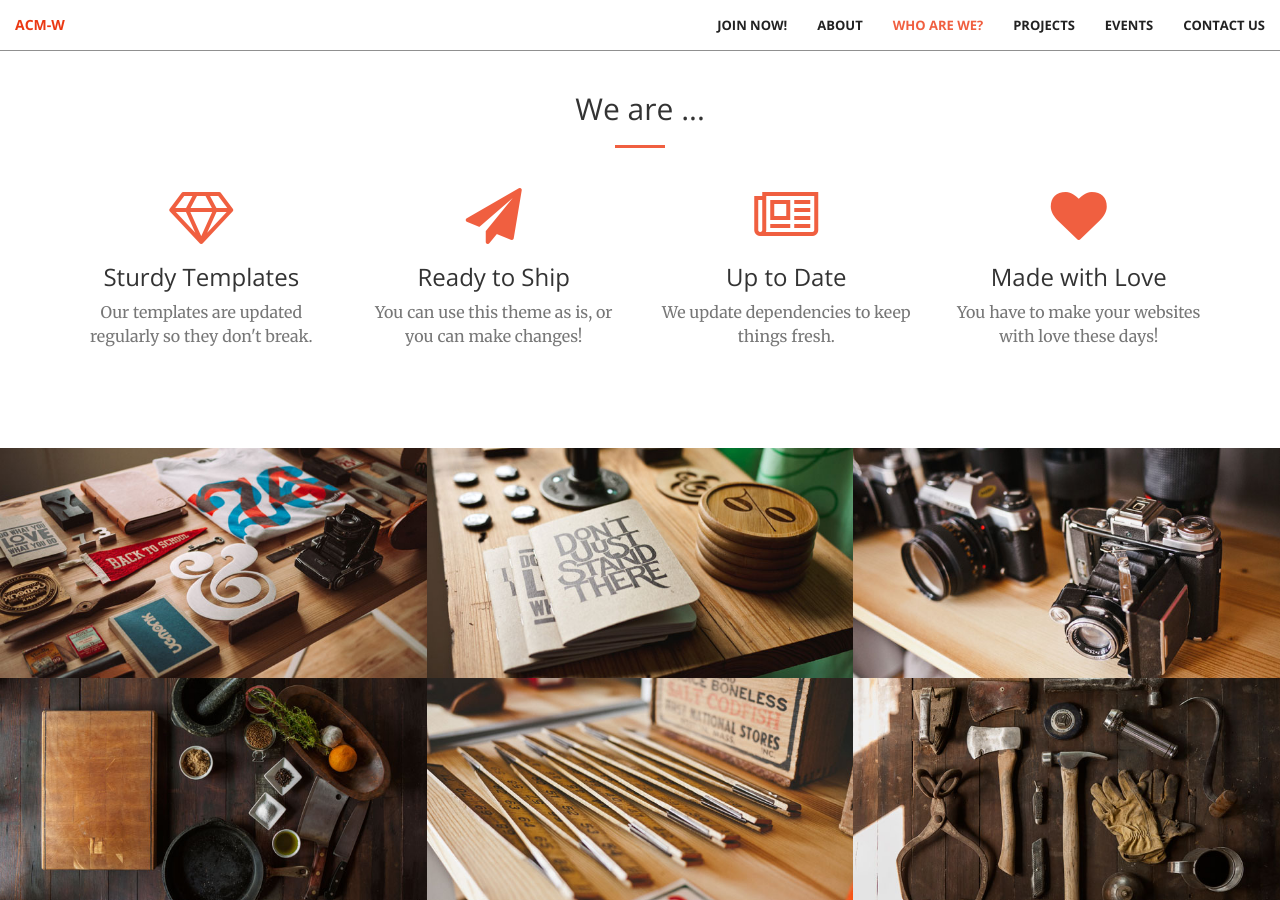
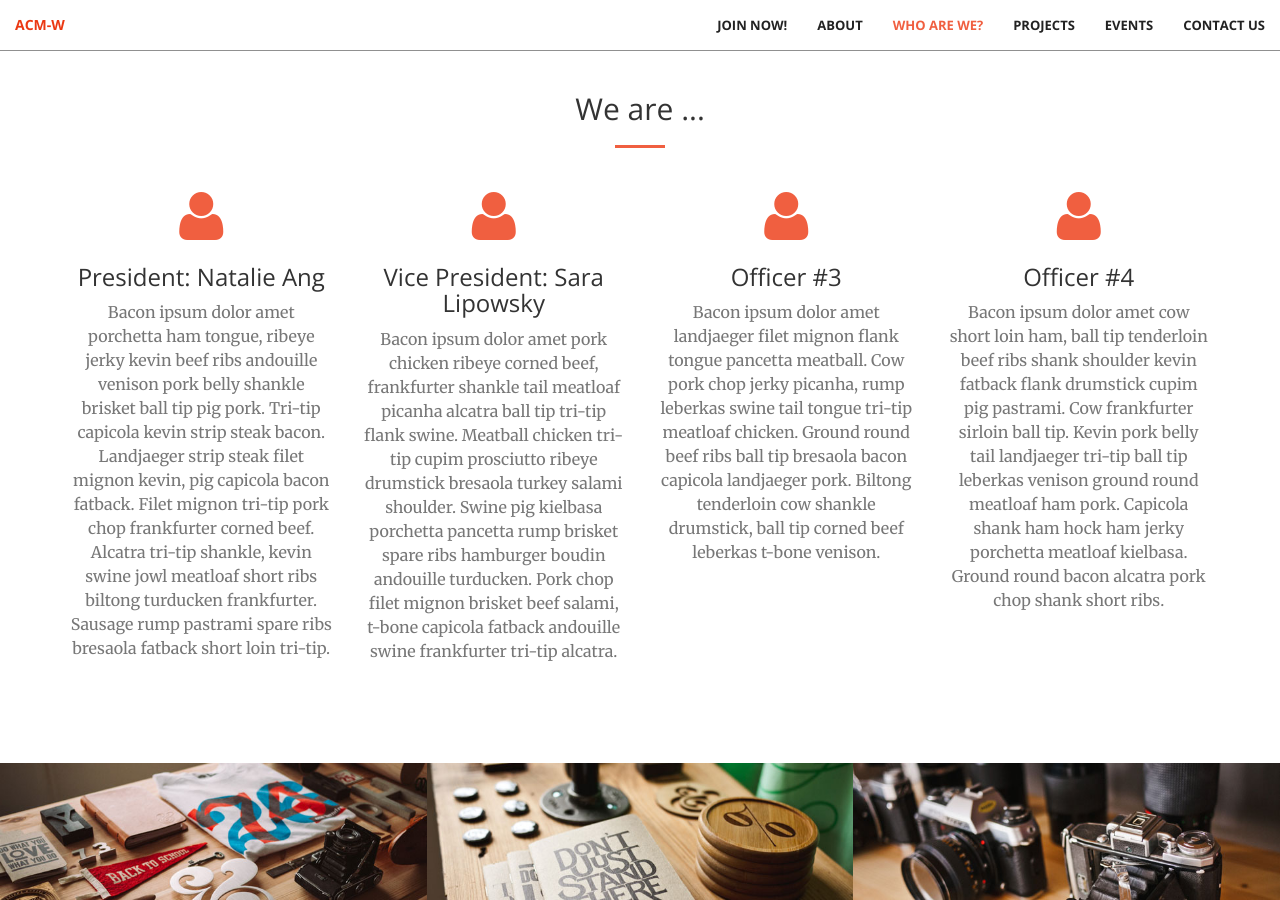
Before and after one commit to ACM-W/website, a Jekyll site: the page built from index.html, in a window 1280 px wide and 900 px high, scrolled down 1422 px. Built offline with Jekyll 4.4.1, drawn with Linux system fonts in a browser that asks for light colours.

Commit message:
Added Who Are We. Minor Changes.
Added the examples of some officers for the club (the placeholder for a
picture + a bio along with their name and position). Need to change the
name of the include from 'services' to something else, but that can be
done later.

```diff
--- a/_includes/contact.html
+++ b/_includes/contact.html
@@ -19,7 +19,7 @@
             </a>
         </div>
         <div class="col-lg-2 col-lg-offset-1 text-center">
-            <a href="https://github.com/{{ site.github_username }}">
+            <a href="https://github.com/ACM-W">
             <i class="fa fa-github fa-3x wow bounceIn" data-wow-delay=".1s"></i>
                 <p>{{ site.github_username }}</p>
             </a>
--- a/_includes/services.html
+++ b/_includes/services.html
@@ -11,30 +11,30 @@
         <div class="row">
             <div class="col-lg-3 col-md-6 text-center">
                 <div class="service-box">
-                    <i class="fa fa-4x fa-diamond wow bounceIn text-primary"></i>
-                    <h3>Sturdy Templates</h3>
-                    <p class="text-muted">Our templates are updated regularly so they don't break.</p>
+                    <i class="fa fa-4x fa-user wow bounceIn text-primary"></i>
+                    <h3>President: Natalie Ang</h3>
+                    <p class="text-muted">Bacon ipsum dolor amet porchetta ham tongue, ribeye jerky kevin beef ribs andouille venison pork belly shankle brisket ball tip pig pork. Tri-tip capicola kevin strip steak bacon. Landjaeger strip steak filet mignon kevin, pig capicola bacon fatback. Filet mignon tri-tip pork chop frankfurter corned beef. Alcatra tri-tip shankle, kevin swine jowl meatloaf short ribs biltong turducken frankfurter. Sausage rump pastrami spare ribs bresaola fatback short loin tri-tip.</p>
                 </div>
             </div>
             <div class="col-lg-3 col-md-6 text-center">
                 <div class="service-box">
-                    <i class="fa fa-4x fa-paper-plane wow bounceIn text-primary" data-wow-delay=".1s"></i>
-                    <h3>Ready to Ship</h3>
-                    <p class="text-muted">You can use this theme as is, or you can make changes!</p>
+                    <i class="fa fa-4x fa-user wow bounceIn text-primary" data-wow-delay=".1s"></i>
+                    <h3>Vice President: Sara Lipowsky</h3>
+                    <p class="text-muted">Bacon ipsum dolor amet pork chicken ribeye corned beef, frankfurter shankle tail meatloaf picanha alcatra ball tip tri-tip flank swine. Meatball chicken tri-tip cupim prosciutto ribeye drumstick bresaola turkey salami shoulder. Swine pig kielbasa porchetta pancetta rump brisket spare ribs hamburger boudin andouille turducken. Pork chop filet mignon brisket beef salami, t-bone capicola fatback andouille swine frankfurter tri-tip alcatra.</p>
                 </div>
             </div>
             <div class="col-lg-3 col-md-6 text-center">
                 <div class="service-box">
-                    <i class="fa fa-4x fa-newspaper-o wow bounceIn text-primary" data-wow-delay=".2s"></i>
-                    <h3>Up to Date</h3>
-                    <p class="text-muted">We update dependencies to keep things fresh.</p>
+                    <i class="fa fa-4x fa-user wow bounceIn text-primary" data-wow-delay=".2s"></i>
+                    <h3>Officer #3</h3>
+                    <p class="text-muted">Bacon ipsum dolor amet landjaeger filet mignon flank tongue pancetta meatball. Cow pork chop jerky picanha, rump leberkas swine tail tongue tri-tip meatloaf chicken. Ground round beef ribs ball tip bresaola bacon capicola landjaeger pork. Biltong tenderloin cow shankle drumstick, ball tip corned beef leberkas t-bone venison.</p>
                 </div>
             </div>
             <div class="col-lg-3 col-md-6 text-center">
                 <div class="service-box">
-                    <i class="fa fa-4x fa-heart wow bounceIn text-primary" data-wow-delay=".3s"></i>
-                    <h3>Made with Love</h3>
-                    <p class="text-muted">You have to make your websites with love these days!</p>
+                    <i class="fa fa-4x fa-user wow bounceIn text-primary" data-wow-delay=".3s"></i>
+                    <h3>Officer #4</h3>
+                    <p class="text-muted">Bacon ipsum dolor amet cow short loin ham, ball tip tenderloin beef ribs shank shoulder kevin fatback flank drumstick cupim pig pastrami. Cow frankfurter sirloin ball tip. Kevin pork belly tail landjaeger tri-tip ball tip leberkas venison ground round meatloaf ham pork. Capicola shank ham hock ham jerky porchetta meatloaf kielbasa. Ground round bacon alcatra pork chop shank short ribs.</p>
                 </div>
             </div>
         </div>
```
